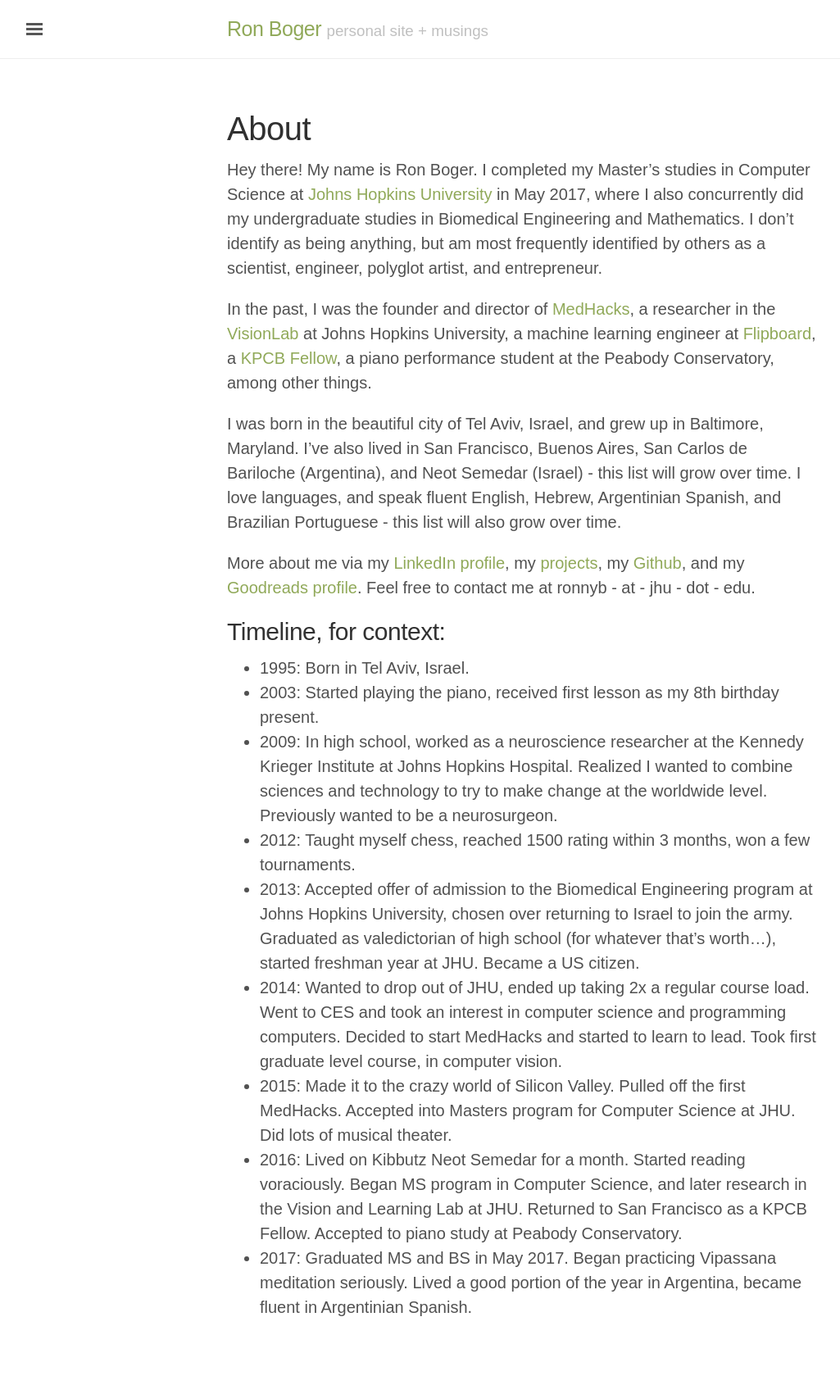
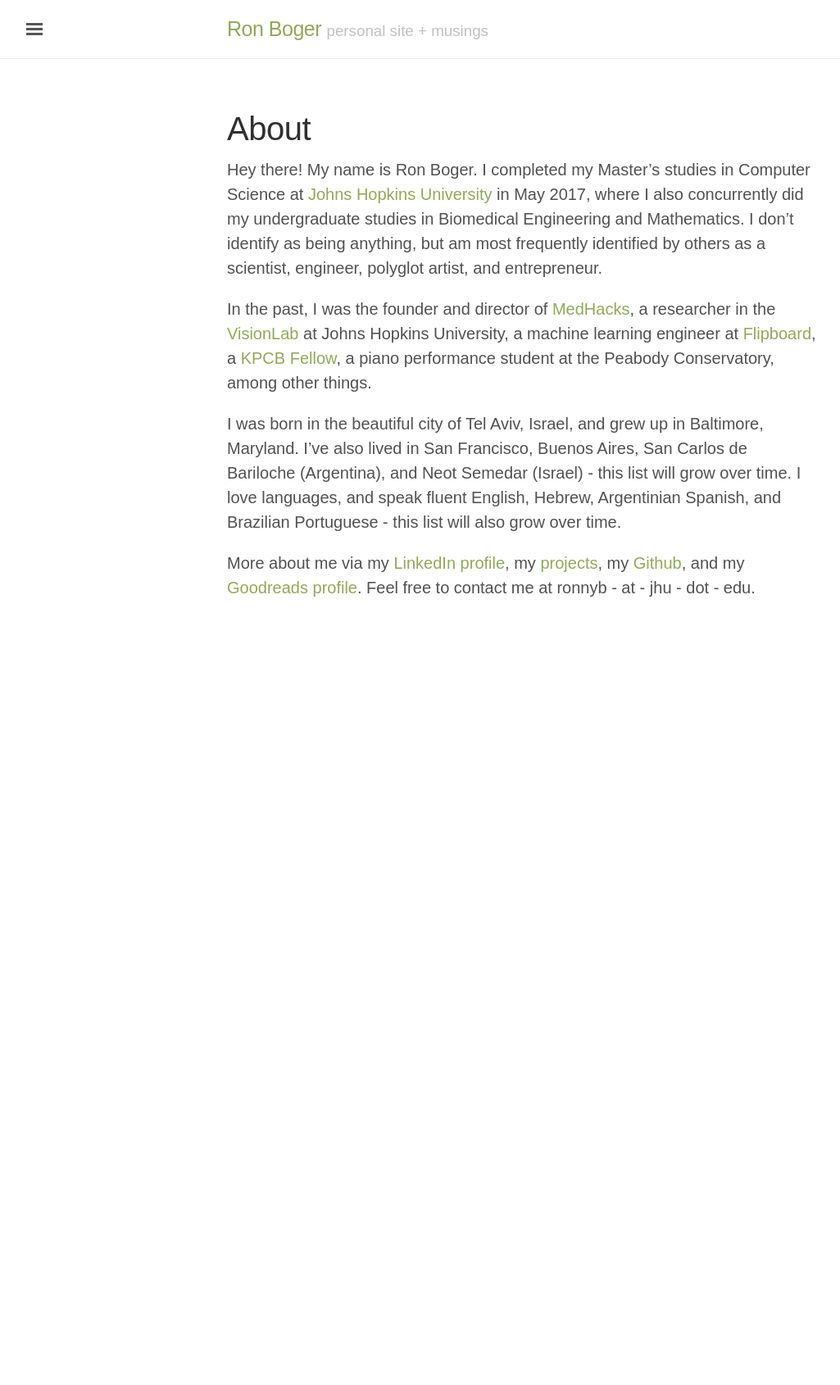
Before and after one commit to ronboger/ronboger.github.io, a Jekyll site: the page built from about.md, in a window 1280 px wide. Shown: the whole page at 82% size, without its empty margins (3-1028 px from the left). Built offline with Jekyll 4.4.1, drawn with Linux system fonts in a browser that asks for light colours; after the commit the page ends 900 px from its top, so only the background shows below that.

Commit message:
Remove timeline for now

```diff
--- a/about.md
+++ b/about.md
@@ -13,19 +13,19 @@ More about me via my [LinkedIn profile](http://www.linkedin.com/in/ronboger), my
 
 <!-- On the side, I'm really interested in the below areas - if they're things you like to chat about, drop me a line! -->
 
-## Timeline, for context:
-- 1995: Born in Tel Aviv, Israel.
+<!-- ## Timeline, for context: -->
+<!-- - 1995: Born in Tel Aviv, Israel. -->
 <!-- - 1998: First moved to Baltimore, MD. -->
 <!-- - 2001: Initial plans to move back permanently to Tel Aviv were delayed, but "only temporarily". -->
-- 2003: Started playing the piano, received first lesson as my 8th birthday present.
+<!-- - 2003: Started playing the piano, received first lesson as my 8th birthday present. -->
 <!-- - 2004: Last of Israeli friends in my neighborhood in Baltimore returned to Israel.  -->
 <!-- - 2007: Expanded musical ability to guitar and singing. -->
-- 2009: In high school, worked as a neuroscience researcher at the Kennedy Krieger Institute at Johns Hopkins Hospital. Realized I wanted to combine sciences and technology to try to make change at the worldwide level. Previously wanted to be a neurosurgeon.
+<!-- - 2009: In high school, worked as a neuroscience researcher at the Kennedy Krieger Institute at Johns Hopkins Hospital. Realized I wanted to combine sciences and technology to try to make change at the worldwide level. Previously wanted to be a neurosurgeon.
 - 2012: Taught myself chess, reached 1500 rating within 3 months, won a few tournaments.
 - 2013: Accepted offer of admission to the Biomedical Engineering program at Johns Hopkins University, chosen over returning to Israel to join the army. Graduated as valedictorian of high school (for whatever that's worth...), started freshman year at JHU. Became a US citizen.
 - 2014: Wanted to drop out of JHU, ended up taking 2x a regular course load. Went to CES and took an interest in computer science and programming computers. Decided to start MedHacks and started to learn to lead. Took first graduate level course, in computer vision.
-- 2015: Made it to the crazy world of Silicon Valley. Pulled off the first MedHacks. Accepted into Masters program for Computer Science at JHU. Did lots of musical theater.
+- 2015: Made it to the crazy world of Silicon Valley. Pulled off the first MedHacks. Accepted into Masters program for Computer Science at JHU. Did lots of musical theater.  -->
 <!-- On the darker side, was fired as a RA mid-semester and lived on couches of friends, effectively homeless, for the remainder of the year. -->
-- 2016: Lived on Kibbutz Neot Semedar for a month. Started reading voraciously. Began MS program in Computer Science, and later research in the Vision and Learning Lab at JHU. Returned to San Francisco as a KPCB Fellow. Accepted to piano study at Peabody Conservatory.
-- 2017: Graduated MS and BS in May 2017. Began practicing Vipassana meditation seriously. Lived a good portion of the year in Argentina, became fluent in Argentinian Spanish.
+<!-- - 2016: Lived on Kibbutz Neot Semedar for a month. Started reading voraciously. Began MS program in Computer Science, and later research in the Vision and Learning Lab at JHU. Returned to San Francisco as a KPCB Fellow. Accepted to piano study at Peabody Conservatory.
+- 2017: Graduated MS and BS in May 2017. Began practicing Vipassana meditation seriously. Lived a good portion of the year in Argentina, became fluent in Argentinian Spanish.  -->
 <!-- - 2018: Also became an advanced Brazilian Portuguese speaker and in general found a love for language.  -->
```
